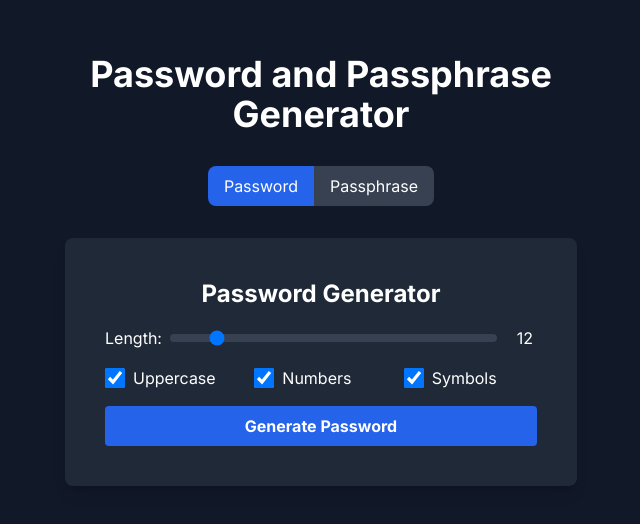
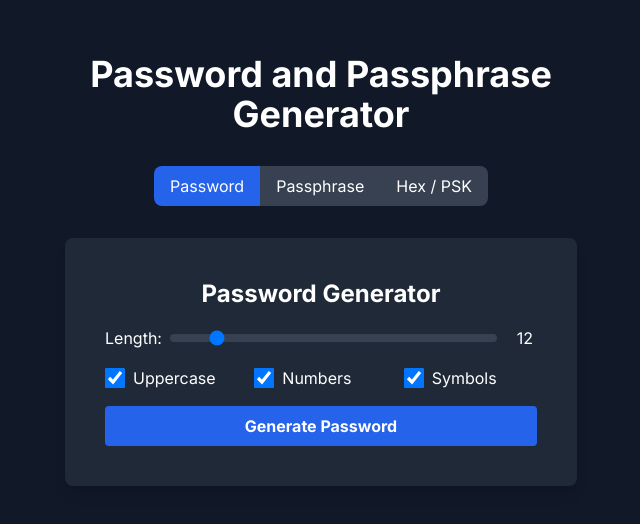
Before and after one commit to lucacentis/pwgen, a Next.js app: page / in a window 1280 px wide. Shown: the part 130-654 px from the top of the page, without its empty margins (319-959 px from the left). Built offline with nearby package versions, Linux system fonts and the light colour scheme.

Commit message:
feat: add hex generator

```diff
--- /dev/null
+++ b/app/components/HexGenerator.tsx
@@ -0,0 +1,80 @@
+'use client';
+
+import { useState } from 'react';
+import { generateHexFormatted } from '@/lib/hex';
+
+export default function HexGenerator() {
+  const [length, setLength] = useState(32); // hex characters
+  const [uppercase, setUppercase] = useState(false);
+  const [hex, setHex] = useState('');
+  const [copied, setCopied] = useState(false);
+
+  const handleGenerate = () => {
+    const h = generateHexFormatted(length, uppercase);
+    setHex(h);
+  };
+
+  const handleCopy = () => {
+    navigator.clipboard.writeText(hex);
+    setCopied(true);
+    setTimeout(() => setCopied(false), 2000);
+  };
+
+  return (
+    <div className="p-4 rounded-lg bg-gray-800 text-white">
+      <h2 className="text-2xl font-bold mb-4 text-center">Hex / PSK Generator</h2>
+
+      <div className="flex items-center mb-4">
+        <label htmlFor="hexLength" className="mr-2">Hex length:</label>
+        <input
+          type="range"
+          id="hexLength"
+          min={2}
+          max={128}
+          step={1}
+          value={length}
+          onChange={(e) => setLength(Number(e.target.value))}
+          className="w-full h-2 bg-gray-700 rounded-lg appearance-none cursor-pointer"
+        />
+        <span className="ml-4 w-12 text-right font-mono">{length} ch</span>
+      </div>
+
+      <div className="flex items-center gap-4 mb-4">
+        <label htmlFor="uppercase" className="flex items-center cursor-pointer">
+          <input
+            type="checkbox"
+            id="uppercase"
+            checked={uppercase}
+            onChange={() => setUppercase(!uppercase)}
+            className="form-checkbox h-5 w-5 text-blue-600 bg-gray-700 border-gray-600 rounded focus:ring-blue-500"
+          />
+          <span className="ml-2">Uppercase</span>
+        </label>
+        <div className="text-sm text-gray-400">Bytes: <span className="font-mono">{Math.ceil(length / 2)}</span></div>
+      </div>
+
+      <button
+        onClick={handleGenerate}
+        className="w-full bg-blue-600 hover:bg-blue-700 text-white font-bold py-2 px-4 rounded transition duration-300"
+      >
+        Generate Hex
+      </button>
+
+      {hex && (
+        <div className="mt-4 p-4 bg-gray-700 rounded-lg">
+          <div className="flex justify-between items-center mb-2">
+            <h3 className="text-lg font-semibold">Generated Hex:</h3>
+            <button
+              onClick={handleCopy}
+              className="bg-gray-600 hover:bg-gray-500 text-white font-bold py-1 px-2 rounded transition duration-300"
+            >
+              {copied ? 'Copied!' : 'Copy'}
+            </button>
+          </div>
+          <p className="text-lg break-all font-mono">{hex}</p>
+          <p className="text-sm mt-2 text-gray-400">Tip: This is cryptographically secure using the browser's crypto API.</p>
+        </div>
+      )}
+    </div>
+  );
+}
--- a/app/page.tsx
+++ b/app/page.tsx
@@ -2,9 +2,10 @@
 import { useState } from 'react';
 import PasswordGenerator from './components/PasswordGenerator';
 import PassphraseGenerator from './components/PassphraseGenerator';
+import HexGenerator from './components/HexGenerator';
 
 export default function Page() {
-  const [generatorType, setGeneratorType] = useState('password'); // 'password' or 'passphrase'
+  const [generatorType, setGeneratorType] = useState('password'); // 'password', 'passphrase' or 'hex'
 
   return (
     <main className="flex min-h-screen flex-col items-center justify-center p-4 sm:p-8 md:p-12 lg:p-24 bg-gray-900 text-white">
@@ -19,13 +20,25 @@ export default function Page() {
           </button>
           <button
             onClick={() => setGeneratorType('passphrase')}
-            className={`px-4 py-2 rounded-r-lg ${generatorType === 'passphrase' ? 'bg-blue-600' : 'bg-gray-700 hover:bg-gray-600'}`}
+            className={`px-4 py-2 ${generatorType === 'passphrase' ? 'bg-blue-600' : 'bg-gray-700 hover:bg-gray-600'}`}
           >
             Passphrase
           </button>
+          <button
+            onClick={() => setGeneratorType('hex')}
+            className={`px-4 py-2 rounded-r-lg ${generatorType === 'hex' ? 'bg-blue-600' : 'bg-gray-700 hover:bg-gray-600'}`}
+          >
+            Hex / PSK
+          </button>
         </div>
         <div className="bg-gray-800 p-6 rounded-lg shadow-lg">
-          {generatorType === 'password' ? <PasswordGenerator /> : <PassphraseGenerator />}
+          {generatorType === 'password' ? (
+            <PasswordGenerator />
+          ) : generatorType === 'passphrase' ? (
+            <PassphraseGenerator />
+          ) : (
+            <HexGenerator />
+          )}
         </div>
       </div>
     </main>
--- /dev/null
+++ b/lib/hex.ts
@@ -0,0 +1,25 @@
+export const generateHex = (hexLength: number): string => {
+  // Ensure hexLength is a non-negative integer
+  const length = Math.max(0, Math.floor(hexLength));
+  if (length === 0) return '';
+
+  // Number of bytes required to produce the requested hex chars
+  const bytes = Math.ceil(length / 2);
+  const arr = new Uint8Array(bytes);
+  const crypto = window.crypto;
+  crypto.getRandomValues(arr);
+
+  let hex = '';
+  for (let i = 0; i < arr.length; i++) {
+    hex += arr[i].toString(16).padStart(2, '0');
+  }
+
+  // Trim to the requested hex length (in case of odd lengths)
+  return hex.slice(0, length);
+};
+
+// Convenience wrapper that returns uppercase hex when requested
+export const generateHexFormatted = (hexLength: number, uppercase = false): string => {
+  const h = generateHex(hexLength);
+  return uppercase ? h.toUpperCase() : h;
+};
```
